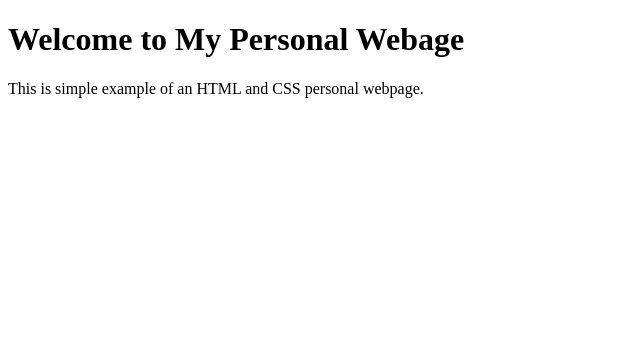
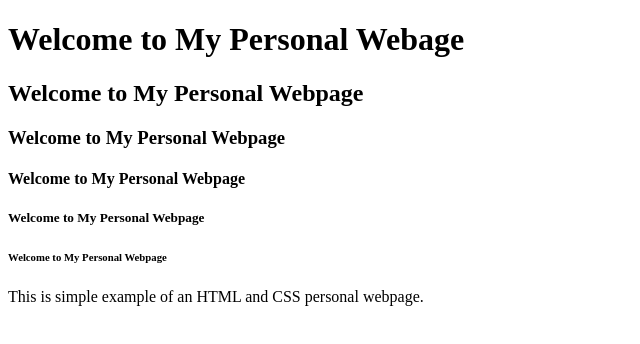
Before and after one commit to desaimansi81111-lab/New, a plain HTML site: page index.html in a window 1280 px wide. Shown: the whole page, without its empty margins (0-640 px from the left). Drawn offline with Linux system fonts and the light colour scheme.

Commit message:
Update index.html

```diff
--- a/index.html
+++ b/index.html
@@ -8,6 +8,21 @@
     <h1>
      Welcome to My Personal Webage
     </h1>
+    <h2>
+      Welcome to My Personal Webpage
+    </h2>
+     <h3>
+      Welcome to My Personal Webpage
+    </h3>
+     <h4>
+      Welcome to My Personal Webpage
+    </h4>
+     <h5>
+      Welcome to My Personal Webpage
+    </h5>
+     <h6>
+      Welcome to My Personal Webpage
+    </h6>
     <p>This is simple example of an HTML and CSS personal webpage.</p>
   </header>
 </body>
```
